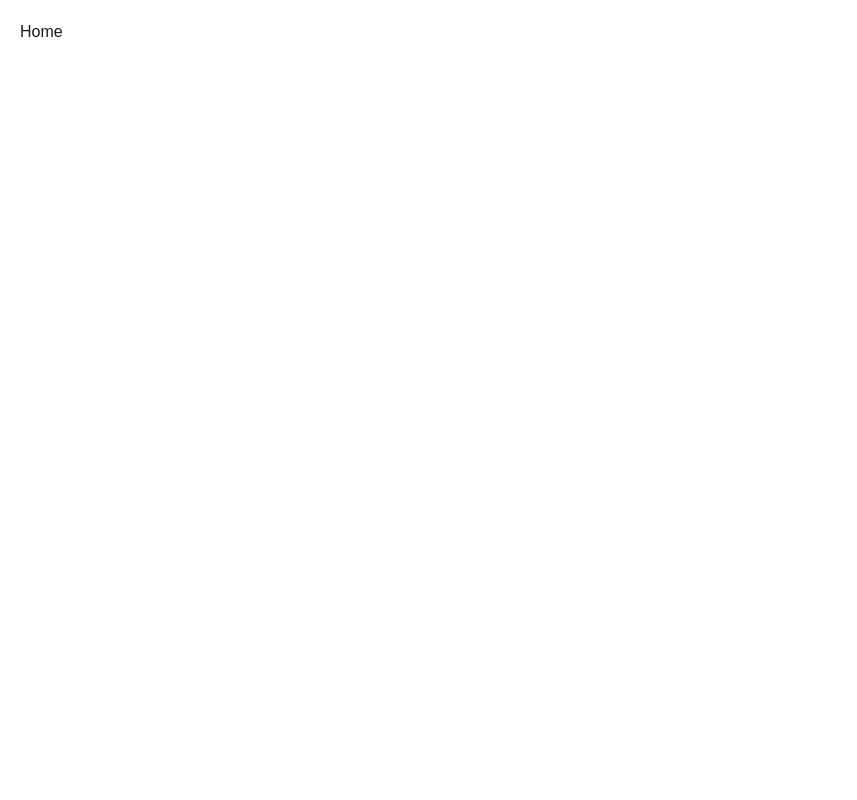
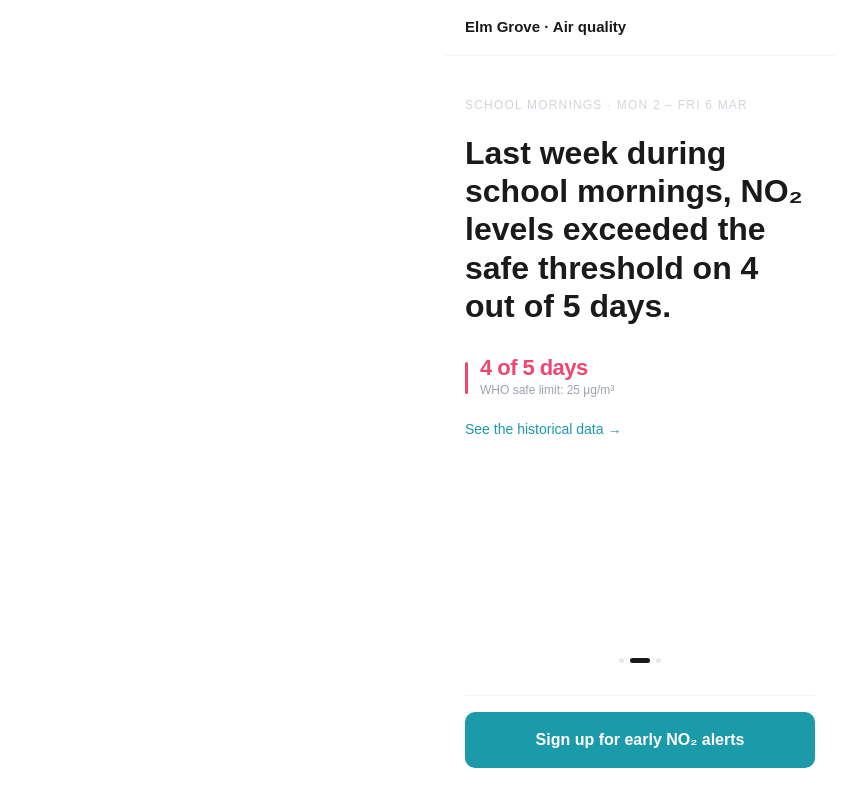
Before and after one commit to jamescuddy-bot/ELMGROVE, a React (Vite) app: page / in a window 1280 px wide. Shown: the whole page, without its empty margins (0-857 px from the left). Built offline with nearby package versions, Linux system fonts and the light colour scheme; a web font is replaced by a local one.

Commit message:
Add Nav, Layout, and Home page

```diff
--- /dev/null
+++ b/src/components/Layout.jsx
@@ -0,0 +1,12 @@
+import Nav from './Nav'
+
+export default function Layout({ children }) {
+  return (
+    <div className="max-w-[390px] mx-auto min-h-screen flex flex-col">
+      <Nav />
+      <main className="flex-1 flex flex-col">
+        {children}
+      </main>
+    </div>
+  )
+}
--- /dev/null
+++ b/src/components/Nav.jsx
@@ -0,0 +1,64 @@
+import { useState } from 'react'
+import { Link, useLocation } from 'react-router-dom'
+
+const links = [
+  { to: '/', label: 'Home' },
+  { to: '/data', label: 'Data' },
+  { to: '/alerts', label: 'Alerts' },
+  { to: '/no2', label: 'NO₂' },
+  { to: '/about', label: 'About' },
+]
+
+export default function Nav() {
+  const [open, setOpen] = useState(false)
+  const { pathname } = useLocation()
+
+  return (
+    <>
+      <nav className="flex items-center justify-between px-5 py-4 border-b border-gray-100 bg-white sticky top-0 z-50">
+        <Link to="/" className="text-[15px] font-bold text-ink no-underline">
+          Elm Grove · Air quality
+        </Link>
+        <button
+          onClick={() => setOpen(true)}
+          className="flex flex-col gap-[5px] w-[22px] cursor-pointer bg-transparent border-none p-0"
+          aria-label="Open menu"
+        >
+          <span className="h-[2px] bg-ink rounded-sm block" />
+          <span className="h-[2px] bg-ink rounded-sm block" />
+          <span className="h-[2px] bg-ink rounded-sm block" />
+        </button>
+      </nav>
+
+      {open && (
+        <div className="fixed inset-0 bg-white z-50 flex flex-col px-5 py-4">
+          <div className="flex items-center justify-between mb-10">
+            <span className="text-[15px] font-bold text-ink">Elm Grove · Air quality</span>
+            <button
+              onClick={() => setOpen(false)}
+              className="text-2xl text-gray-400 bg-transparent border-none cursor-pointer leading-none"
+              aria-label="Close menu"
+            >
+              ✕
+            </button>
+          </div>
+          <ul className="list-none p-0 m-0 flex flex-col gap-2">
+            {links.map(({ to, label }) => (
+              <li key={to}>
+                <Link
+                  to={to}
+                  onClick={() => setOpen(false)}
+                  className={`block text-[22px] font-bold py-3 no-underline border-b border-gray-100 ${
+                    pathname === to ? 'text-teal' : 'text-ink'
+                  }`}
+                >
+                  {label}
+                </Link>
+              </li>
+            ))}
+          </ul>
+        </div>
+      )}
+    </>
+  )
+}
--- a/src/pages/Home.jsx
+++ b/src/pages/Home.jsx
@@ -1,3 +1,89 @@
+import { useState, useEffect } from 'react'
+import { Link } from 'react-router-dom'
+import Layout from '../components/Layout'
+
+const statements = [
+  {
+    label: 'Drop-off · Mon 2 – Fri 6 Mar',
+    text: 'Last week during drop-off, NO₂ levels reached 36% over the safe threshold.',
+    stat: '34 μg/m³',
+    sub: 'WHO safe limit: 25 μg/m³',
+  },
+  {
+    label: 'School mornings · Mon 2 – Fri 6 Mar',
+    text: 'Last week during school mornings, NO₂ levels exceeded the safe threshold on 4 out of 5 days.',
+    stat: '4 of 5 days',
+    sub: 'WHO safe limit: 25 μg/m³',
+  },
+  {
+    label: 'Pick-up · Mon 2 – Fri 6 Mar',
+    text: 'Last week during pick-up, NO₂ levels reached 24% over the safe threshold.',
+    stat: '31 μg/m³',
+    sub: 'WHO safe limit: 25 μg/m³',
+  },
+]
+
 export default function Home() {
-  return <div className="p-5 font-sans">Home</div>
+  const [index, setIndex] = useState(0)
+
+  useEffect(() => {
+    const timer = setInterval(() => {
+      setIndex(i => (i + 1) % statements.length)
+    }, 3000)
+    return () => clearInterval(timer)
+  }, [])
+
+  const s = statements[index]
+
+  return (
+    <Layout>
+      <div className="flex flex-col flex-1 px-5 pt-10 pb-8">
+        <div className="flex-1 flex flex-col">
+          <span className="text-[12px] font-medium text-gray-300 tracking-widest uppercase mb-5">
+            {s.label}
+          </span>
+
+          <p className="text-[32px] font-bold text-ink leading-[1.2] mb-8">
+            {s.text}
+          </p>
+
+          <div className="flex items-center gap-3 mb-5">
+            <div className="w-[3px] h-8 bg-[#EF476F] rounded-sm flex-shrink-0" />
+            <div className="flex flex-col gap-0.5">
+              <span className="text-[22px] font-bold text-[#EF476F] leading-none tracking-tight">
+                {s.stat}
+              </span>
+              <span className="text-[12px] text-gray-400">{s.sub}</span>
+            </div>
+          </div>
+
+          <Link to="/data" className="text-[14px] font-medium text-teal no-underline">
+            See the historical data →
+          </Link>
+        </div>
+
+        <div className="flex justify-center gap-1.5 my-8">
+          {statements.map((_, i) => (
+            <button
+              key={i}
+              onClick={() => setIndex(i)}
+              className={`h-[5px] rounded-full border-none cursor-pointer p-0 transition-all duration-300 ${
+                i === index ? 'w-5 bg-ink' : 'w-[5px] bg-gray-200'
+              }`}
+              aria-label={`Statement ${i + 1}`}
+            />
+          ))}
+        </div>
+
+        <div className="border-t border-gray-100 pt-4">
+          <Link
+            to="/alerts"
+            className="block bg-teal text-white text-[16px] font-bold text-center py-4 rounded-[10px] no-underline"
+          >
+            Sign up for early NO₂ alerts
+          </Link>
+        </div>
+      </div>
+    </Layout>
+  )
 }
```
